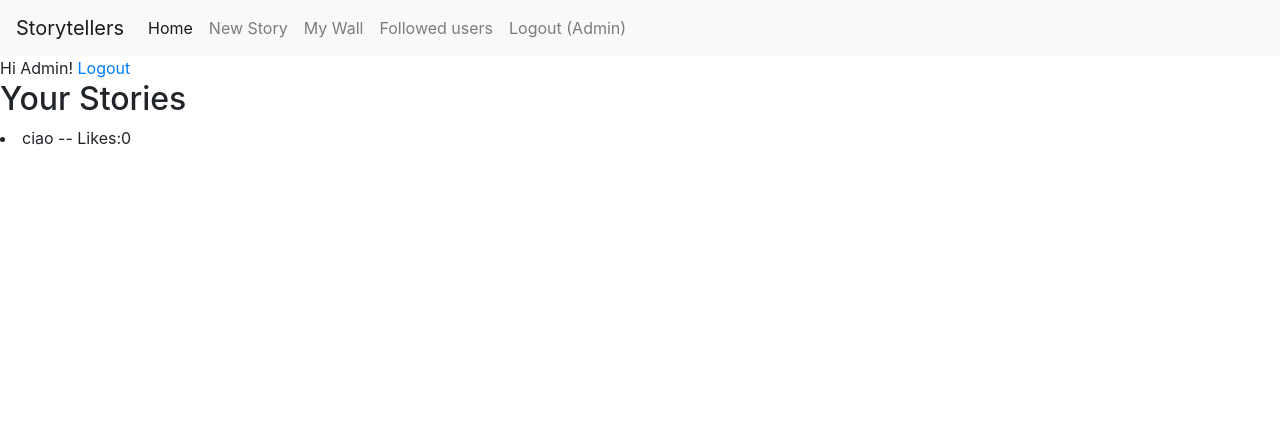
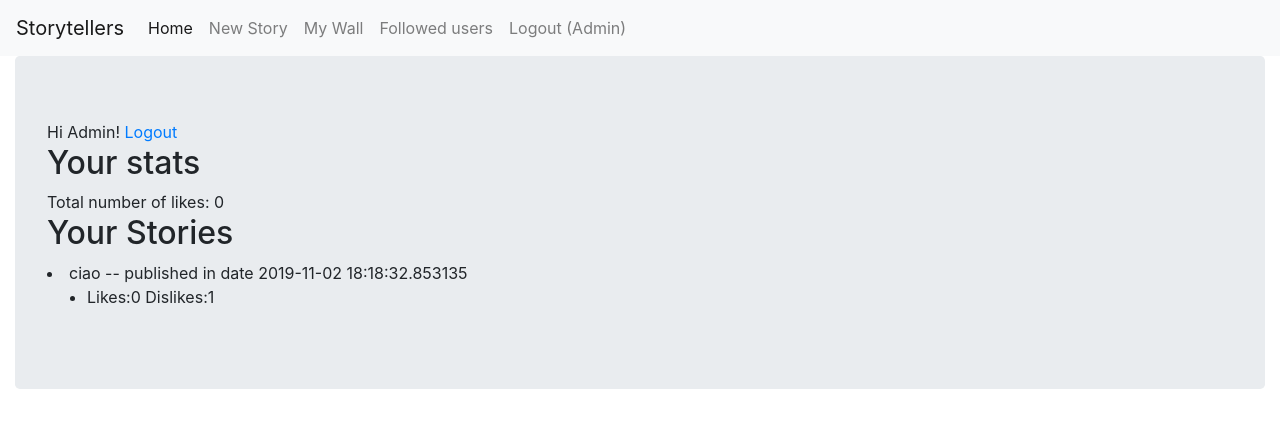
Before and after one commit to laurab1/Dice-with-microservices, a Flask app: page / in a window 1280 px wide. Shown: the top 428 px of the page. Run offline with Flask 2, Linux system fonts and the light colour scheme; a user stored in the database is signed in; data comes from the database, SQL or seed files in the repository; some libraries are stand-ins or nearby versions.

Commit message:
First stat created.

```diff
--- a/monolith/templates/index.html
+++ b/monolith/templates/index.html
@@ -13,6 +13,7 @@
             integrity="sha384-JjSmVgyd0p3pXB1rRibZUAYoIIy6OrQ6VrjIEaFf/nJGzIxFDsf4x0xIM+B07jRM"
             crossorigin="anonymous"></script>
 </head>
+
 <body>
 {% if current_user.is_authenticated %}
     <nav class="navbar navbar-expand-lg navbar-light bg-light">
@@ -30,7 +31,7 @@
                 <a class="nav-link" href="/newStory">New Story</a>
             </li>
             <li class="nav-item">
-                <a class="nav-link" href="#">My Wall <span class="sr-only">(current)</span></a>
+                <a class="nav-link" href="/">My Wall <span class="sr-only">(current)</span></a>
             </li>
             <li class="nav-item">
                 <a class="nav-link" href="/followed">Followed users</a>
@@ -43,21 +44,35 @@
     </div>
 </nav>
 
+<div class="container-fluid">
+
+<div class="jumbotron">
+
   Hi {{ current_user.firstname }}! <a href="/logout">Logout</a>
 
+  <h2>Your stats</h2>
+
+  Total number of likes: {{ likes[0].total }}
 
   <h2>Your Stories</h2>
+
   {% for story in stories%}
     <div>
       <li>
-          {{story.text}} -- Likes:{{story.likes}}
+        {{ story.text }} -- published in date {{ story.date }}
+        <ul>
+          <li>Likes:{{ story.likes }} Dislikes:{{ story.dislikes }}</li>
+        </ul>
       </li>
     </div>
   {% endfor %}
 
+</div>
 
 {% else %}
   Hi Anonymous, <a href="/login">Log in</a> or <a href="/signup">Sign Up</a>
 {% endif %}
+
+</div>
 </body>
 </html>
--- a/monolith/views/home.py
+++ b/monolith/views/home.py
@@ -16,7 +16,15 @@ def index():
     if current_user is not None and hasattr(current_user, 'id'):
         stories = db.session.query(Story).filter(
             Story.author_id == current_user.id)
+
+        likes = db.session.query(
+                db.func.sum(Story.likes).label('total')
+            ).filter(
+                Story.author_id == current_user.id
+            ).group_by(Story.author_id)
+
     else:
         stories = None
+        likes = None
 
-    return render_template("index.html", stories=stories)
+    return render_template("index.html", stories=stories, likes=likes)
```
Lines whose indentation alone changed are shown as unchanged.
